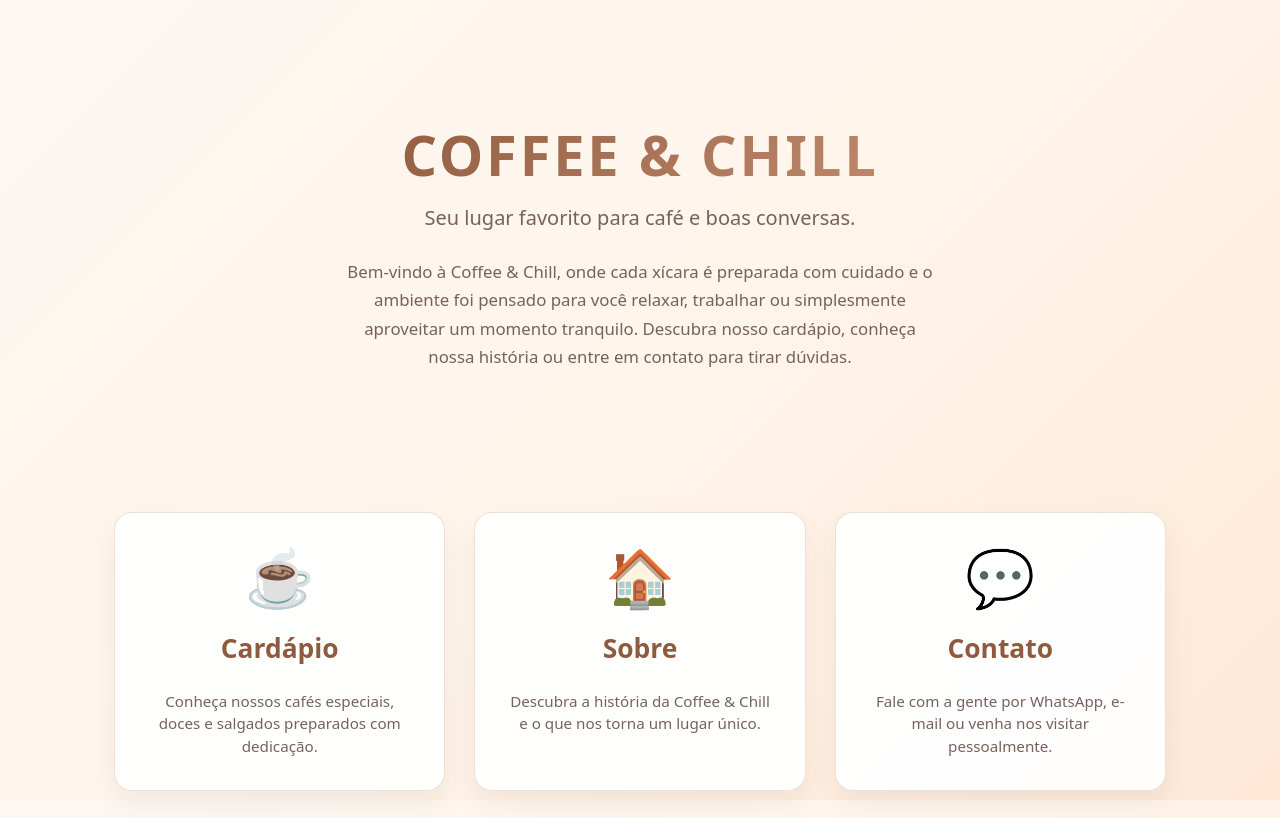
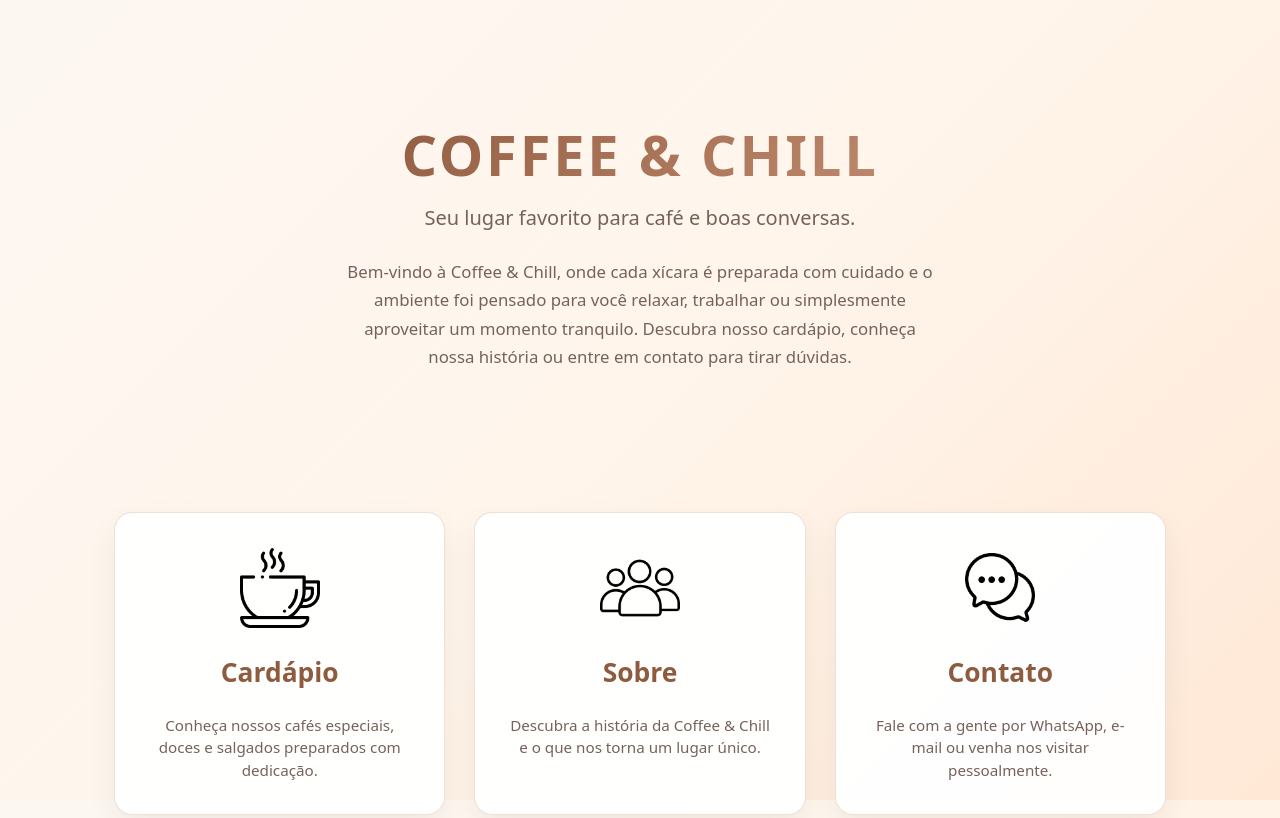
Before and after one commit to RyanB-Rezende/coffee-chill-site, a plain HTML site: page index.html in a window 1280 px wide. Shown: the top 818 px of the page. Drawn offline with Linux system fonts and the light colour scheme.

Commit message:
Refactor code structure for improved readability and maintainability

```diff
--- a/css/home.css
+++ b/css/home.css
@@ -84,9 +84,21 @@
 }
 
 .home-nav-icon {
-  font-size: 3.5rem;
+  width: 80px;
+  height: 80px;
   margin-bottom: 0.5rem;
-  line-height: 1;
+  display: flex;
+  align-items: center;
+  justify-content: center;
+}
+
+.home-nav-icon img {
+  max-width: 100%;
+  max-height: 100%;
+  width: auto;
+  height: auto;
+  object-fit: contain;
+  display: block;
 }
 
 .home-nav-card h2 {
@@ -219,7 +231,8 @@
   }
 
   .home-nav-icon {
-    font-size: 2.8rem;
+    width: 64px;
+    height: 64px;
   }
 
   .home-nav-card h2 {
--- a/index.html
+++ b/index.html
@@ -29,19 +29,25 @@
     <div class="container">
       <div class="home-nav-grid">
         <a href="menu.html" class="home-nav-card">
-          <div class="home-nav-icon">☕</div>
+          <div class="home-nav-icon">
+            <img src="assets/img/icons/coffee-cup.png" alt="Cardápio" />
+          </div>
           <h2>Cardápio</h2>
           <p>Conheça nossos cafés especiais, doces e salgados preparados com dedicação.</p>
         </a>
 
         <a href="sobre.html" class="home-nav-card">
-          <div class="home-nav-icon">🏠</div>
+          <div class="home-nav-icon">
+            <img src="assets/img/icons/people.png" alt="Sobre" />
+          </div>
           <h2>Sobre</h2>
           <p>Descubra a história da Coffee & Chill e o que nos torna um lugar único.</p>
         </a>
 
         <a href="contato.html" class="home-nav-card">
-          <div class="home-nav-icon">💬</div>
+          <div class="home-nav-icon">
+            <img src="assets/img/icons/chatting.png" alt="Contato" />
+          </div>
           <h2>Contato</h2>
           <p>Fale com a gente por WhatsApp, e-mail ou venha nos visitar pessoalmente.</p>
         </a>
```
Also changed, not shown: assets/img/icons/chatting.png (added), assets/img/icons/coffee-cup.png (added), assets/img/icons/people.png (added).
